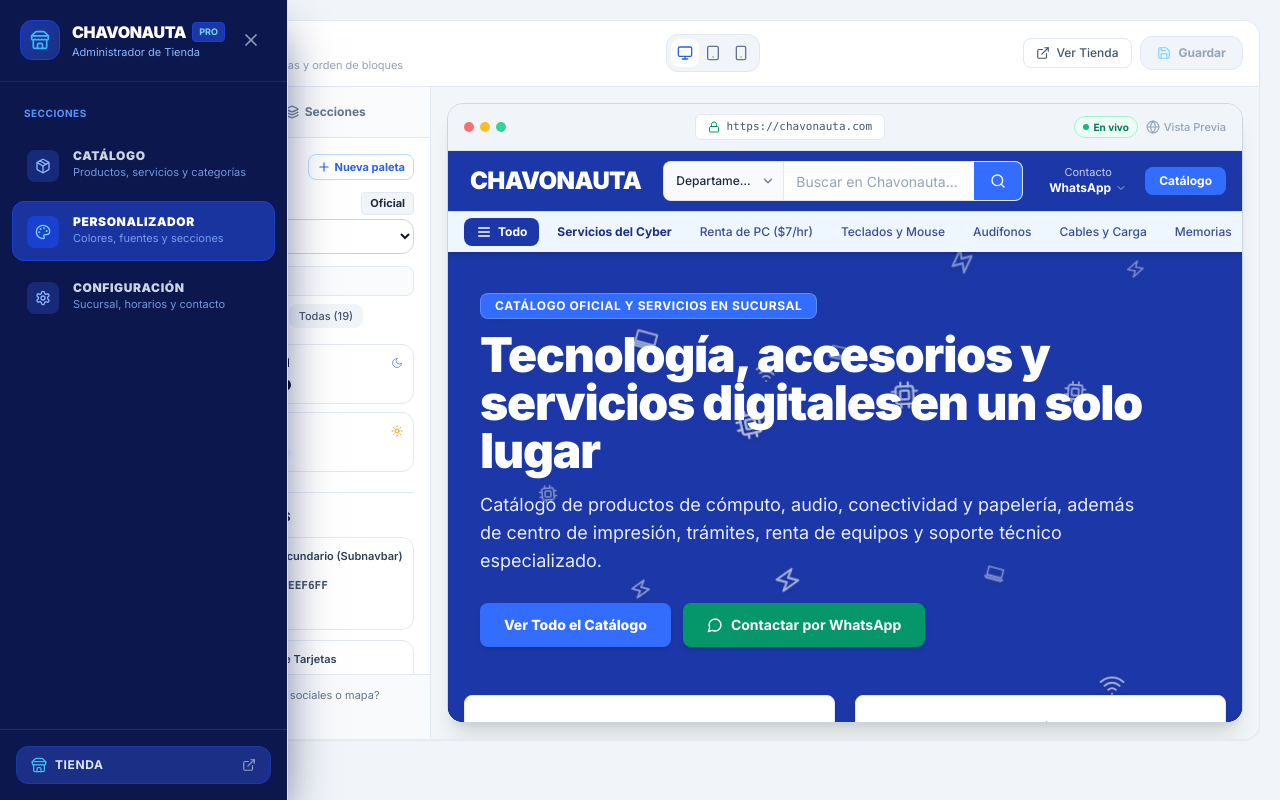
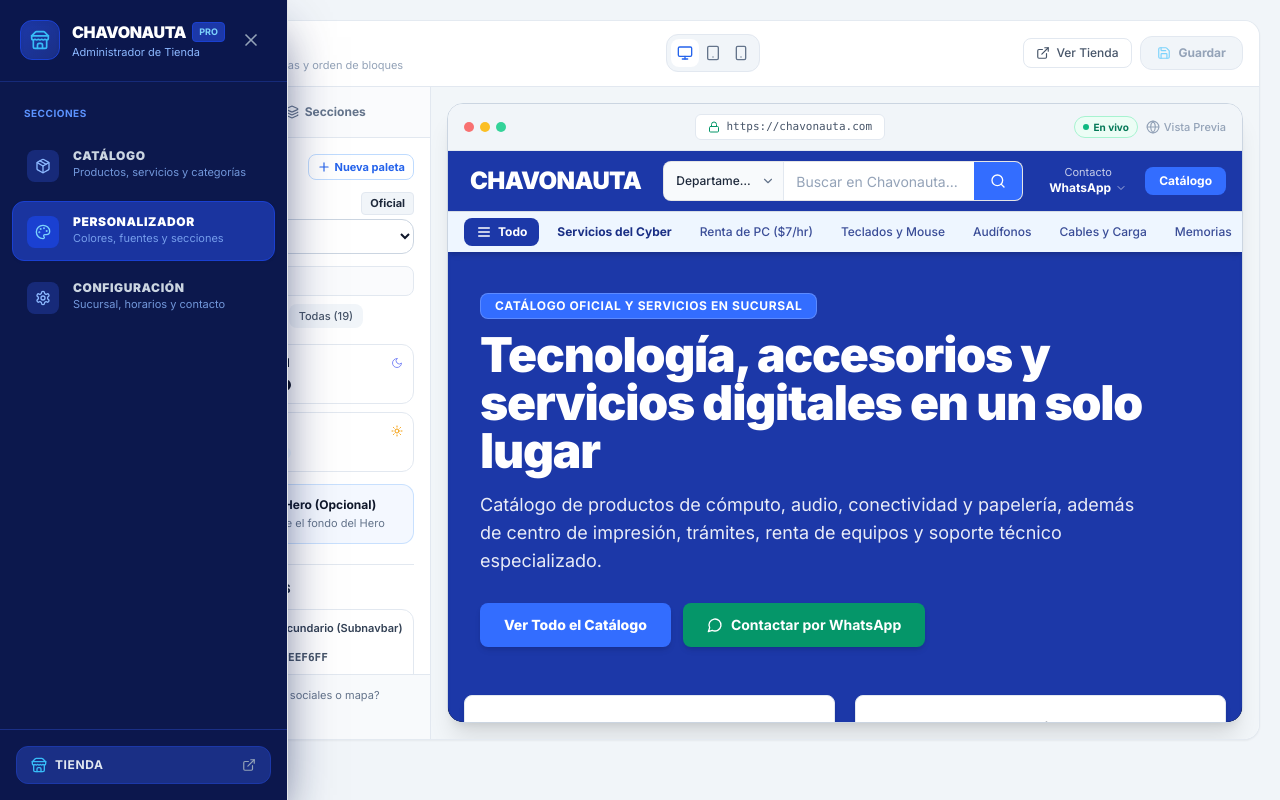
Before and after one commit to AzaelFajardo/Chavonauta-WebPage, a Next.js app: page /admin/personalizador in a window 1280 px wide. Built offline with nearby package versions, Linux system fonts and the light colour scheme.

Commit message:
feat: agrega check opcional para activar o desactivar la cascada en el hero

```diff
--- a/src/components/customizer/ColorPaletteEditor.tsx
+++ b/src/components/customizer/ColorPaletteEditor.tsx
@@ -178,6 +178,37 @@ export function ColorPaletteEditor({
     onChange({
       customPresets: updated,
     });
+  };
+
+  // Estado y toggle para la cascada opcional de iconos en el Hero
+  const heroSection = theme.sections.find((s) => s.type === "hero");
+  const isHeroFallingIconsEnabled =
+    ((heroSection?.content?.fallingIcons as { enabled?: boolean } | undefined)?.enabled) === true;
+
+  const handleToggleHeroFallingIcons = (enabled: boolean) => {
+    const updatedSections = theme.sections.map((s) => {
+      if (s.type === "hero") {
+        const currentContent = s.content || {};
+        const currentFalling =
+          (currentContent.fallingIcons as Record<string, unknown> | undefined) || {
+            pack: "auto",
+            density: "balanced",
+            speed: "normal",
+          };
+        return {
+          ...s,
+          content: {
+            ...currentContent,
+            fallingIcons: {
+              ...currentFalling,
+              enabled,
+            },
+          },
+        };
+      }
+      return s;
+    });
+    onChange({ sections: updatedSections });
   };
 
   // Filtrado reactivo de presets oficiales
@@ -606,6 +637,27 @@ export function ColorPaletteEditor({
             </div>
           )}
         </div>
+
+        {/* Casilla de Verificación (Check) Opcional para la Cascada de Iconos en el Hero */}
+        <div className="p-3 bg-blue-50/70 rounded-xl border border-blue-200/80 shadow-2xs">
+          <label className="flex items-center gap-2.5 cursor-pointer select-none">
+            <input
+              type="checkbox"
+              checked={isHeroFallingIconsEnabled}
+              onChange={(e) => handleToggleHeroFallingIcons(e.target.checked)}
+              className="w-4 h-4 rounded border-slate-300 text-blue-600 focus:ring-blue-500 cursor-pointer shrink-0"
+            />
+            <div className="min-w-0 flex-1">
+              <span className="block text-xs font-bold text-slate-900 flex items-center gap-1.5">
+                <Sparkles className="w-3.5 h-3.5 text-blue-600 shrink-0" />
+                <span>Activar cascada de iconos en el Hero (Opcional)</span>
+              </span>
+              <span className="block text-[11px] text-slate-500 mt-0.5 truncate">
+                Lluvia de figuras alegóricas al tema sobre el fondo del Hero
+              </span>
+            </div>
+          </label>
+        </div>
       </div>
 
       {/* 2. Ajuste Fino de Colores Individuales */}
--- a/src/components/customizer/SortableSectionItem.tsx
+++ b/src/components/customizer/SortableSectionItem.tsx
@@ -236,38 +236,28 @@ export function SortableSectionItem({
 
             return (
               <div className="pt-3 border-t border-slate-200/80 space-y-3">
-                <div className="flex items-center justify-between gap-3">
-                  <div>
-                    <span className="block text-xs font-bold text-slate-800 flex items-center gap-1.5">
-                      <Sparkles className="w-3.5 h-3.5 text-blue-600" />
-                      <span>Cascada de Iconos Animados</span>
-                    </span>
-                    <span className="block text-[11px] text-slate-500 mt-0.5">
-                      Figuras minimalistas en caída continua sobre el fondo del Hero
-                    </span>
-                  </div>
-
-                  {/* Switch Toggle Activar/Desactivar */}
-                  <button
-                    type="button"
-                    role="switch"
-                    aria-checked={fallingIcons.enabled !== false}
-                    onClick={() => {
-                      updateFallingIcons({ enabled: fallingIcons.enabled === false ? true : false });
-                    }}
-                    className={`relative inline-flex h-6 w-11 shrink-0 cursor-pointer rounded-full border-2 border-transparent transition-colors duration-200 ease-in-out focus:outline-none focus:ring-2 focus:ring-blue-600 ${
-                      fallingIcons.enabled !== false ? "bg-blue-600" : "bg-slate-300"
-                    }`}
-                  >
-                    <span
-                      className={`pointer-events-none inline-block h-5 w-5 transform rounded-full bg-white shadow-md ring-0 transition duration-200 ease-in-out ${
-                        fallingIcons.enabled !== false ? "translate-x-5" : "translate-x-0"
-                      }`}
+                {/* Casilla de verificación (Check) para activar la cascada de forma opcional */}
+                <div className="p-3 bg-slate-100/70 rounded-xl border border-slate-200">
+                  <label className="flex items-center gap-2.5 cursor-pointer select-none">
+                    <input
+                      type="checkbox"
+                      checked={fallingIcons.enabled === true}
+                      onChange={(e) => updateFallingIcons({ enabled: e.target.checked })}
+                      className="w-4 h-4 rounded border-slate-300 text-blue-600 focus:ring-blue-500 cursor-pointer"
                     />
-                  </button>
+                    <div>
+                      <span className="block text-xs font-bold text-slate-900 flex items-center gap-1.5">
+                        <Sparkles className="w-3.5 h-3.5 text-blue-600" />
+                        <span>Activar cascada de iconos animados (Opcional)</span>
+                      </span>
+                      <span className="block text-[11px] text-slate-500 mt-0.5">
+                        Lluvia suave de figuras minimalistas alusivas al tema sobre el fondo del Hero
+                      </span>
+                    </div>
+                  </label>
                 </div>
 
-                {fallingIcons.enabled !== false && (
+                {fallingIcons.enabled === true && (
                   <div className="space-y-3 pt-2 bg-slate-100/70 p-3 rounded-xl border border-slate-200 animate-in fade-in duration-150">
                     {/* Selector de Paquete de Iconos */}
                     <div>
--- a/src/components/sections/HeroFallingIcons.tsx
+++ b/src/components/sections/HeroFallingIcons.tsx
@@ -362,8 +362,8 @@ export function HeroFallingIcons({
   themeName,
   themePalette,
 }: HeroFallingIconsProps) {
-  // Si la configuración deshabilita explícitamente los iconos, no renderizar
-  const isEnabled = config?.enabled !== false;
+  // La cascada es opcional: solo se renderiza si está explícitamente habilitada (enabled: true)
+  const isEnabled = config?.enabled === true;
 
   // Resolver el paquete de iconos activo
   const resolvedPackKey: HeroIconPackKey = useMemo(() => {
--- a/src/lib/data/local-db.json
+++ b/src/lib/data/local-db.json
@@ -91,7 +91,7 @@
           "secondaryCtaText": "Consultar por WhatsApp",
           "secondaryCtaHref": "https://wa.me/5215500000000",
           "fallingIcons": {
-            "enabled": true,
+            "enabled": false,
             "pack": "auto",
             "density": "balanced",
             "speed": "normal"
```
Also changed, not shown: 1 other file (tests, documents, lock files or other folders).
